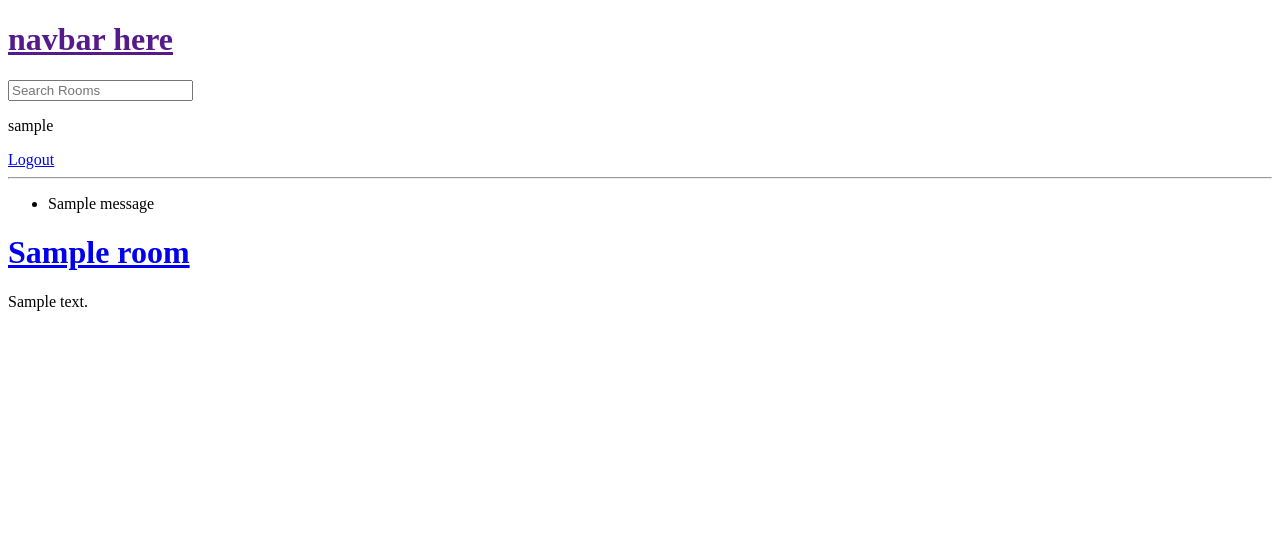
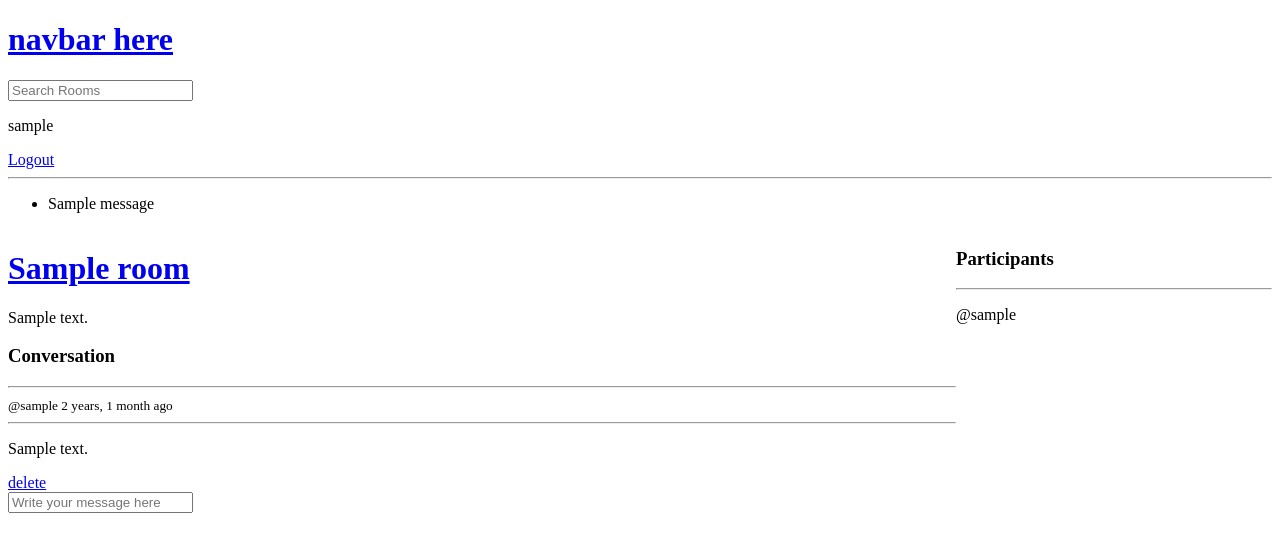
Before and after one commit to serozhenka/study-bud, a Django app: page /room/1/ in a window 1280 px wide. Shown: the top 552 px of the page. Run offline with Django 4.2, Linux system fonts and the light colour scheme; a user stored in the database is signed in; tables that the repository leaves empty hold one stand-in row (values such as "Sample post"); one stand-in notice (Sample message) is shown.

Commit message:
char room crud messages & activity feed added

```diff
--- a/base/models.py
+++ b/base/models.py
@@ -13,7 +13,7 @@ class Room(models.Model):
     topic = models.ForeignKey(Topic, on_delete=models.SET_NULL, null=True)
     name = models.CharField(max_length=256)
     description = models.TextField(null=True, blank=True)
-    # participants =
+    participants = models.ManyToManyField(User, related_name='participants', blank=True)
     updated = models.DateTimeField(auto_now=True)
     created = models.DateTimeField(auto_now_add=True)
 
@@ -30,5 +30,8 @@ class Message(models.Model):
     updated = models.DateTimeField(auto_now=True)
     created = models.DateTimeField(auto_now_add=True)
 
+    class Meta:
+        ordering = ['-updated', '-created']
+
     def __str__(self):
         return self.body[0:30]
--- a/base/templates/base/navbar.html
+++ b/base/templates/base/navbar.html
@@ -1,4 +1,4 @@
-<a href="">
+<a href="{% url 'home' %}">
     <h1>navbar here</h1>
 </a>
 
--- a/base/templates/base/room.html
+++ b/base/templates/base/room.html
@@ -1,6 +1,54 @@
 {% extends 'base/base.html' %}
 
 {% block content %}
-    <h1><a href="{% url 'room' room.id %}">{{ room.name }}</a></h1>
-    <div>{{ room.description }}</div>
+    <style>
+        .room-container {
+            display: grid;
+            grid-template-columns: 3fr 1fr;
+        }
+    </style>
+
+    <div class="room-container">
+
+        <div>
+            <h1><a href="{% url 'room' room.id %}">{{ room.name }}</a></h1>
+            <div>{{ room.description }}</div>
+
+            <div class="comment-wrapper">
+                <h3>Conversation</h3>
+                <hr>
+
+            {% for message in room_messages %}
+                <div>
+                    <small>@{{ message.user }} {{ message.created|timesince }} ago</small>
+                    <hr>
+                    <p>{{ message.body }}</p>
+                    {% if message.user == request.user %}
+                        <a href="{% url 'delete-message' message.id %}">delete</a>
+                    {% endif %}
+                </div>
+            {% endfor %}
+
+            {% if request.user.is_authenticated %}
+                <div class="comment-form">
+                    <form method="POST" action="">
+                        {% csrf_token %}
+                        <input type="text" name="body" placeholder="Write your message here">
+                    </form>
+                </div>
+            {% endif %}
+            </div>
+        </div>
+
+        <div>
+            <h3>Participants</h3>
+            <hr>
+            {% for participant in participants %}
+                <div>
+                    <p>@{{ participant.username }}</p>
+                </div>
+            {% endfor %}
+        </div>
+
+    </div>
 {% endblock %}
--- a/base/urls.py
+++ b/base/urls.py
@@ -13,4 +13,5 @@ urlpatterns = [
     path('create-room/', views.create_room, name='create-room'),
     path('update-room/<str:pk>/', views.update_room, name="update-room"),
     path('delete-room/<str:pk>/', views.delete_room, name="delete-room"),
+    path('delete-message/<str:pk>/', views.delete_message, name='delete-message')
 ]
--- a/base/views.py
+++ b/base/views.py
@@ -6,7 +6,7 @@ from django.contrib.auth.forms import UserCreationForm
 from django.contrib.auth import authenticate, login, logout
 from django.contrib.auth.decorators import login_required
 from django.db.models import Q
-from .models import Room, Topic
+from .models import Room, Topic, Message
 from .forms import RoomForm
 
 def loginPage(request):
@@ -61,11 +61,30 @@ def home(request):
     )
     topics = Topic.objects.all()
     room_count = rooms.count()
-    return render(request, 'base/home.html', context={'rooms': rooms, 'topics': topics, 'room_count': room_count})
+    room_messages = Message.objects.filter(room__topic__name__icontains=topicQuery)
+
+    return render(request, 'base/home.html', context={
+                      'rooms': rooms,
+                      'topics': topics,
+                      'room_count': room_count,
+                      'room_messages': room_messages
+                  })
 
 def room(request, pk):
     room_instance = Room.objects.get(id=pk)
-    return render(request, 'base/room.html', context={'room': room_instance})
+    room_messages = room_instance.message_set.all().order_by('-created')
+    participants = room_instance.participants.all()
+
+    if request.method == "POST":
+        message = Message.objects.create(
+            user=request.user,
+            room=room_instance,
+            body=request.POST.get('body')
+        )
+        room_instance.participants.add(request.user)
+        return redirect("room", pk=room_instance.id)
+
+    return render(request, 'base/room.html', context={'room': room_instance, 'room_messages': room_messages, 'participants': participants})
 
 @login_required(login_url='login')
 def create_room(request):
@@ -104,3 +123,16 @@ def delete_room(request, pk):
         room_instance.delete()
         return redirect('home')
     return render(request, 'base/delete.html', context={'obj': room_instance})
+
+@login_required(login_url='login')
+def delete_message(request, pk):
+    message = Message.objects.get(id=pk)
+    room_id = message.room_id
+
+    if request.user != message.user:
+        return HttpResponse("<h1>You are not allowed to delete someone message</h1>")
+
+    if request.method == "POST":
+        message.delete()
+        return redirect('room', pk=room_id)
+    return render(request, 'base/delete.html', context={'obj': message})
```
Also changed, not shown: base/templates/base/activity_component.html (added, +15 -0 lines), base/templates/base/feed_component.html (added, +14 -0 lines), base/templates/base/home.html (+8 -24 lines), base/templates/base/topics_component.html (added, +11 -0 lines), base/migrations/0003_alter_room_options_room_participants.py (added).
